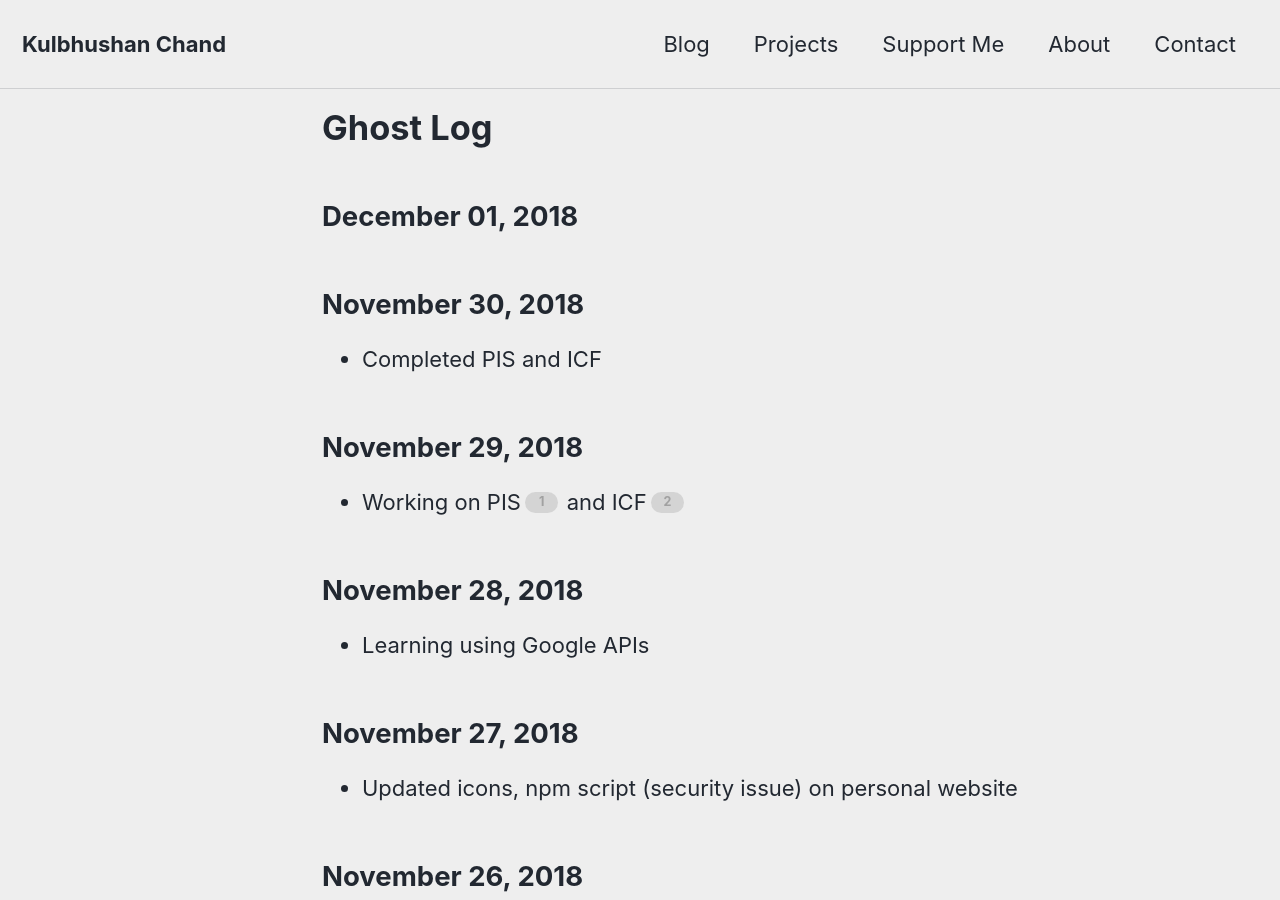
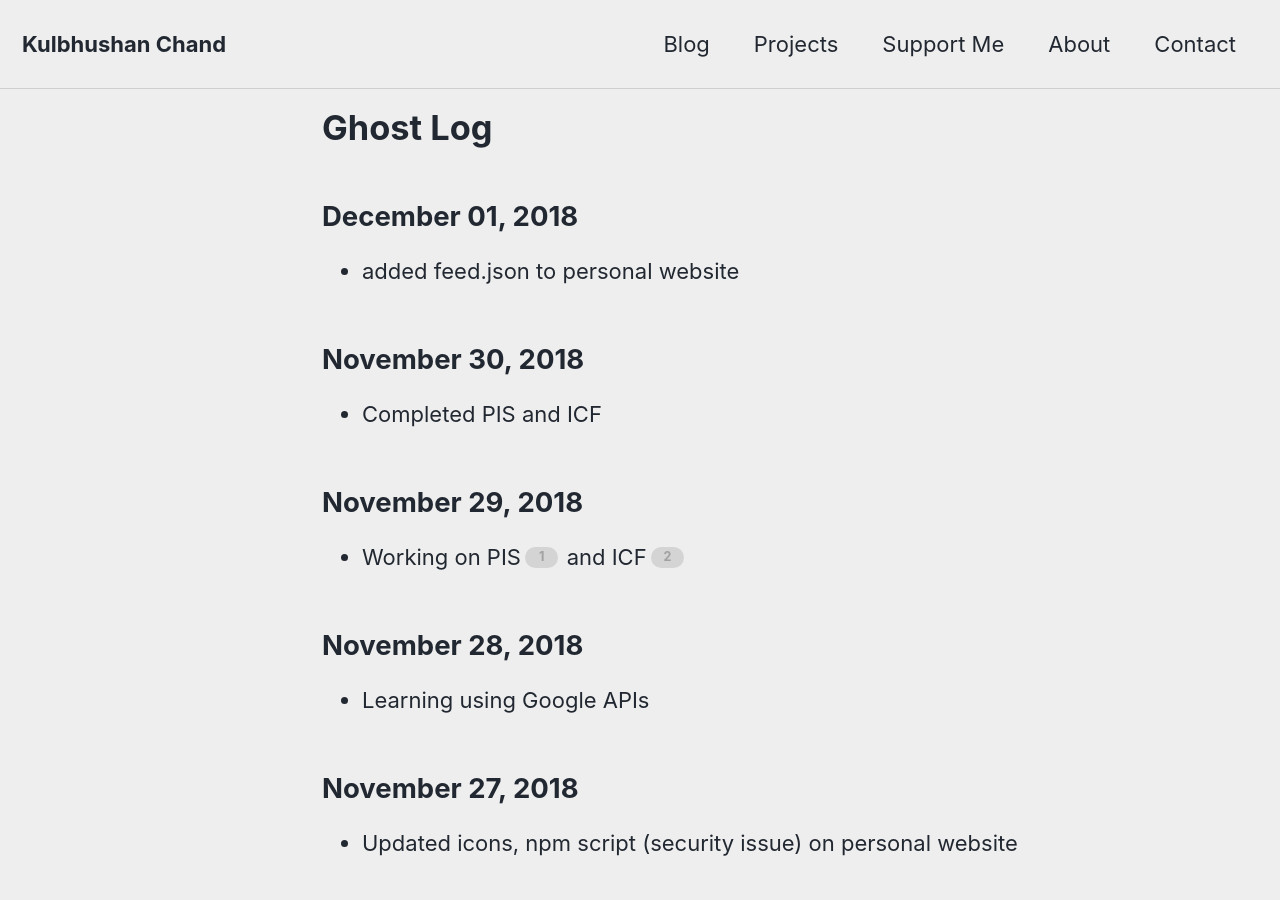
Before and after one commit to kulbhushanchand/kulbhushanchand.github.io-v2, a Jekyll site: the page built from _pages/main/log.md, in a window 1280 px wide and 900 px high. Built offline with Jekyll 4.4.1, drawn with Linux system fonts in a browser that asks for light colours; cached includes are drawn as plain includes.

Commit message:
Updated avatar

```diff
--- a/_config.yml
+++ b/_config.yml
@@ -111,9 +111,11 @@
 # Site Author
 author:
   name             : "Kulbhushan Chand"
-  avatar           : "/assets/images/pages/main/site-logo.jpg" # path of avatar image, e.g. "/assets/images/bio-photo.jpg"
+  avatar           : "/assets/images/kulbhushan-chand.jpg" # path of avatar image, e.g. "/assets/images/bio-photo.jpg"
   bio              : "Just another tiny, momentary speck in an indifferent universe"
   location         : "India"
+  uri              : &uri "https://kulbhushan-chand.com/about/"
+  url              : *uri
 
   links:
     - label: "Email"
--- a/_layouts/json_feed.html
+++ b/_layouts/json_feed.html
@@ -24,7 +24,7 @@
     "author": {
       "name": "{{ site.author.name }}"
       {% if site.author.url %}, "url": "{{ site.author.url }}"{% endif %}
-      {% if site.author.picture %}, "avatar": "{{ site.author.picture | absolute_url }}"{% endif %}
+      {% if site.author.avatar %}, "avatar": "{{ site.author.avatar | absolute_url }}"{% endif %}
     },
   {% endif %}
   "expired": false,
--- a/_pages/main/log.md
+++ b/_pages/main/log.md
@@ -19,7 +19,7 @@
 
 
 ## {{ "2018-12-01" | date: dateFormat }}
-
+- added feed.json to personal website
 
 ## {{ "2018-11-30" | date: dateFormat }}
 - Completed PIS and ICF
```
Also changed, not shown: assets/images/arun-khosla.jpg (deleted), assets/images/kulbhushan-chand-1.jpg (deleted), assets/images/kulbhushan-chand-lab.jpg (added), assets/images/kulbhushan-chand.jpg, assets/images/pages/misc/arun-khosla-small.jpg.
